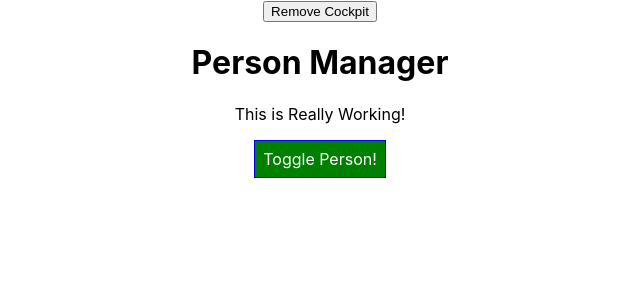
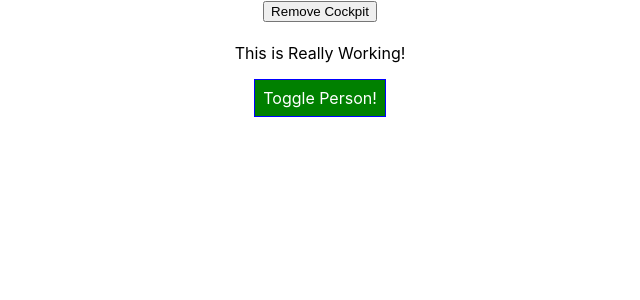
Before and after one commit to ArberGjonaj/React_Throwback_Learning, a React (Create React App) app: page / in a window 1280 px wide. Shown: the top 300 px of the page, without its empty margins (320-960 px from the left). Built offline with nearby package versions, Linux system fonts and the light colour scheme.

Commit message:
Another Form of HOCs

```diff
--- a/src/Containers/App.js
+++ b/src/Containers/App.js
@@ -2,8 +2,8 @@
 import classes from "./App.module.css";
 import Persons from "../Components/Persons/Persons";
 import Cockpit from "../Components/Cockpit/Cockpit";
-import WithClass from '../hoc/WithClass';
-
+import withClass from '../hoc/withClass';
+import Aux from '../hoc/Auxilliary';
 class App extends React.Component {
   constructor(props) {
     super(props);
@@ -58,7 +58,7 @@
       );
     }
     return (
-      <WithClass classes={classes.App}>
+      <Aux>
         <button
           onClick={() => {
             this.setState({ showCockpit: !this.state.showCockpit });
@@ -75,8 +75,8 @@
           />
         ) : null}
         {persons}
-      </WithClass>
+      </Aux>
     );
   }
 }
-export default App;
+export default withClass(App,classes.App);
--- a/src/hoc/WithClass.js
+++ b/src/hoc/WithClass.js
@@ -1,8 +1,10 @@
 import React from 'react';
 
-const withClass = props => (
-    <div className={props.classes}>
-        {props.children}
-    </div>
-)
+const withClass = (WrappedComponent, className) =>{
+  return props =>(
+      <div className={className}>
+          <WrappedComponent />
+      </div>
+  );
+};
 export default withClass;
```
